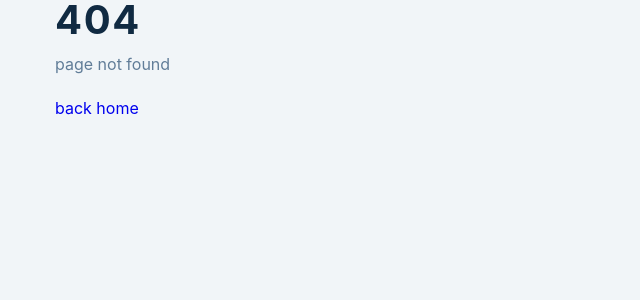
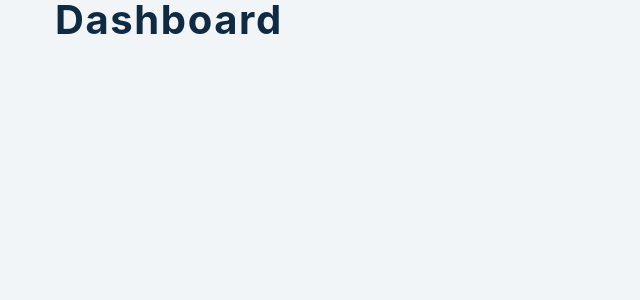
Before and after one commit to viktishchenko/rehearsal, a React (Create React App) app in the folder basics/: page /dashboard in a window 1280 px wide. Before the commit this address had no page. Shown: the top 300 px of the page, without its empty margins (0-640 px from the left). Built offline with nearby package versions, Linux system fonts and the light colour scheme.

Commit message:
feat: nested routes

```diff
--- a/basics/src/App.js
+++ b/basics/src/App.js
@@ -2,7 +2,9 @@
 import { BrowserRouter, Routes, Route } from "react-router-dom";
 import Home from "./tutorial/11-react-router/pages/Home";
 import About from "./tutorial/11-react-router/pages/About";
+import Dashboard from "./tutorial/11-react-router/pages/Dashboard";
 import Products from "./tutorial/11-react-router/pages/Products";
+import SingleProduct from "./tutorial/11-react-router/pages/SingleProduct";
 import Error from "./tutorial/11-react-router/pages/Error";
 
 function App() {
@@ -10,8 +12,12 @@ function App() {
     <BrowserRouter>
       <Routes>
         <Route path="/" element={<Home />} />
-        <Route path="/about" element={<About />} />
-        <Route path="/products" element={<Products />} />
+        <Route path="about" element={<About />} />
+        <Route path="products" element={<Products />} />
+        <Route path="dashboard" element={<Dashboard />}>
+          <Route path="singleproduct" element={<SingleProduct />} />
+          <Route path="stats" element={<div>stats...</div>} />
+        </Route>
         <Route path="*" element={<Error />} />
       </Routes>
     </BrowserRouter>
--- a/basics/src/tutorial/11-react-router/pages/Dashboard.js
+++ b/basics/src/tutorial/11-react-router/pages/Dashboard.js
@@ -1,7 +1,7 @@
 const Dashboard = () => {
   return (
     <section className="section">
-      <h2>Dashboerd</h2>
+      <h2>Dashboard</h2>
     </section>
   );
 };
```
Also changed, not shown: basics/src/assets/11/nested-routes.png (added).
